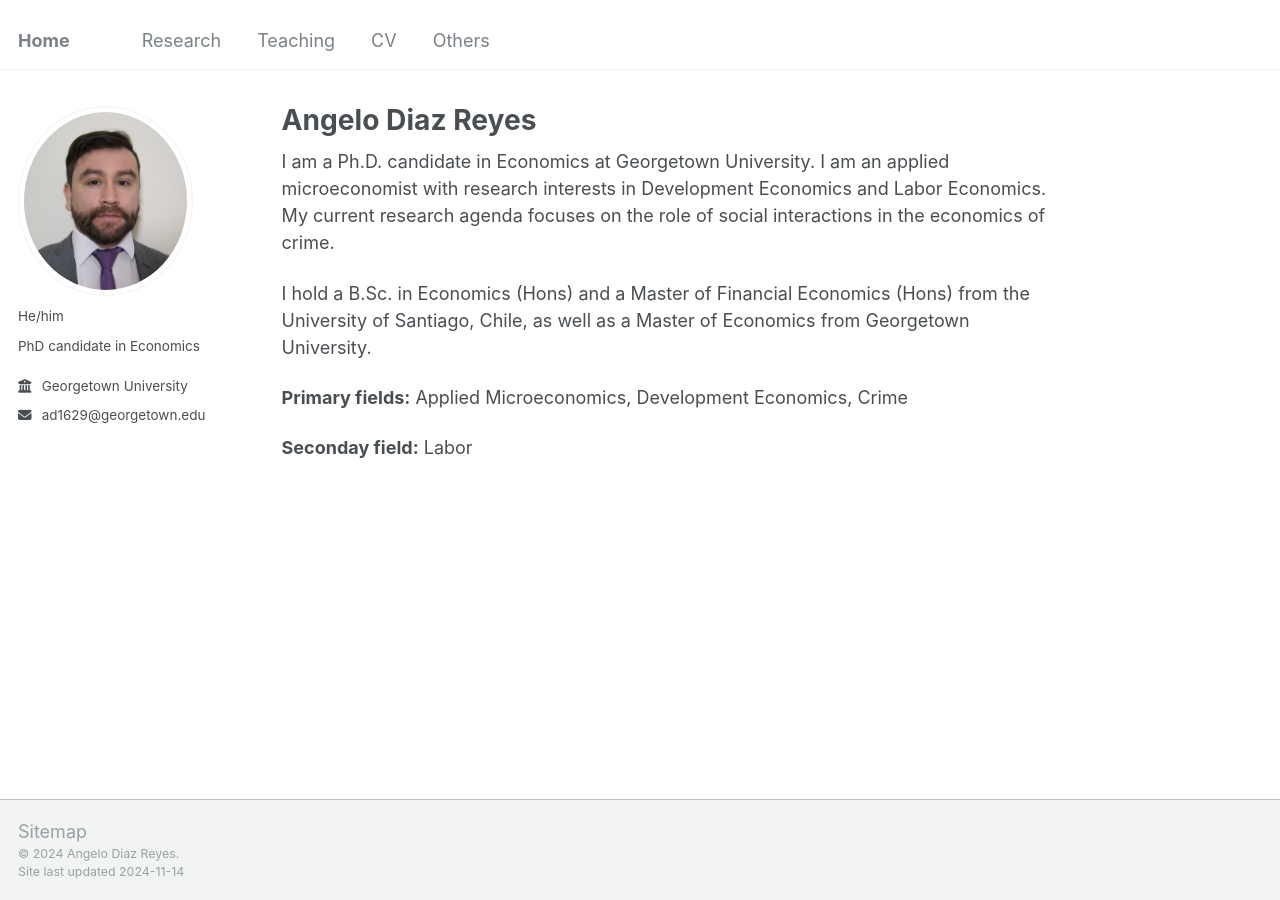
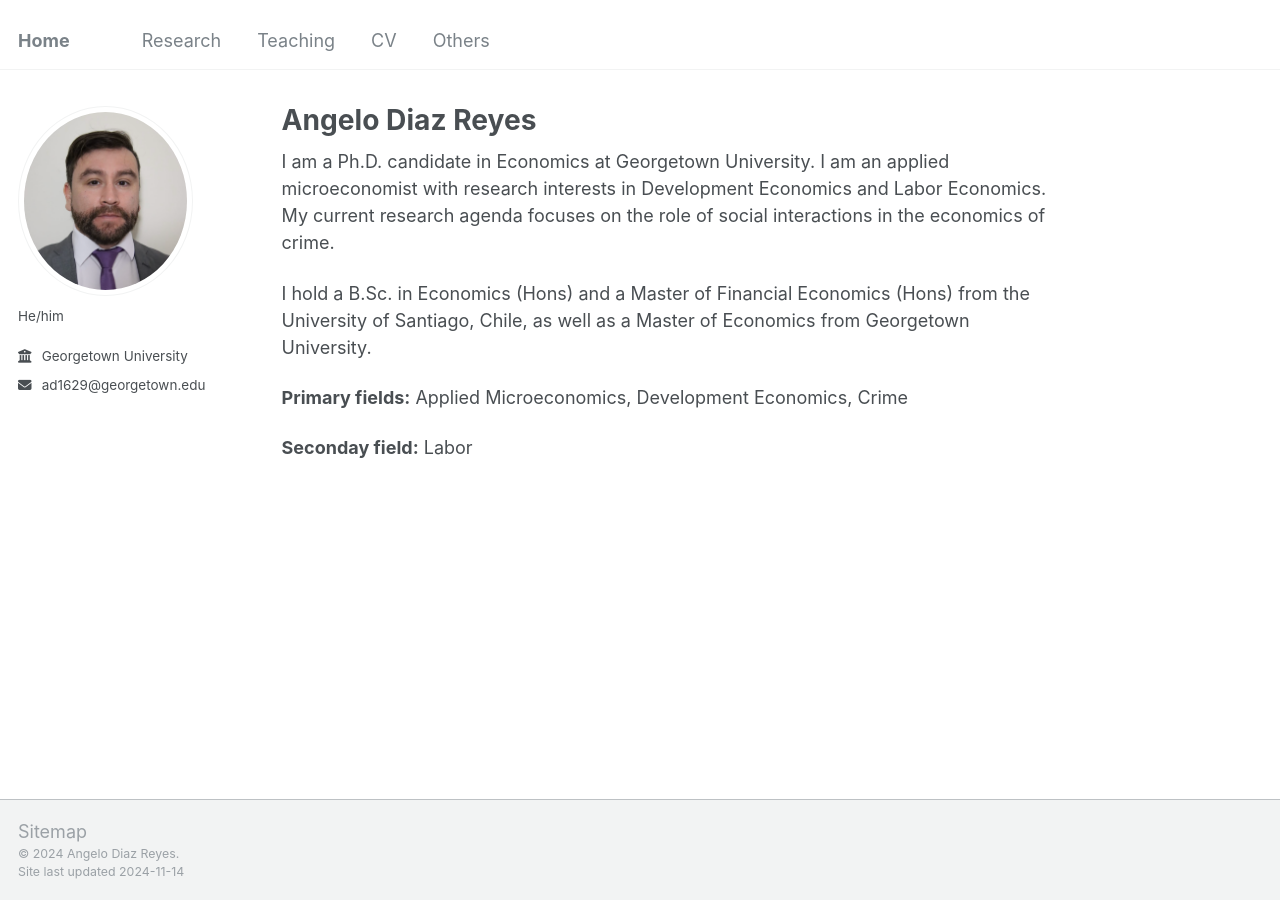
Before and after one commit to angelodiazreyes/angelodiazreyes.github.io, a Jekyll site: the page built from _pages/about.md, in a window 1280 px wide. Built offline with Jekyll 4.4.1, drawn with Linux system fonts in a browser that asks for light colours.

Commit message:
Update _config.yml

```diff
--- a/_config.yml
+++ b/_config.yml
@@ -24,7 +24,7 @@ author:
   avatar           : "angelo_picture.png"
   name             : " "
   pronouns         : "He/him"
-  bio              : "PhD candidate in Economics"
+  bio              : " "
   employer         : "Georgetown University"
   uri              : # URL
   email            : "ad1629@georgetown.edu"
```
